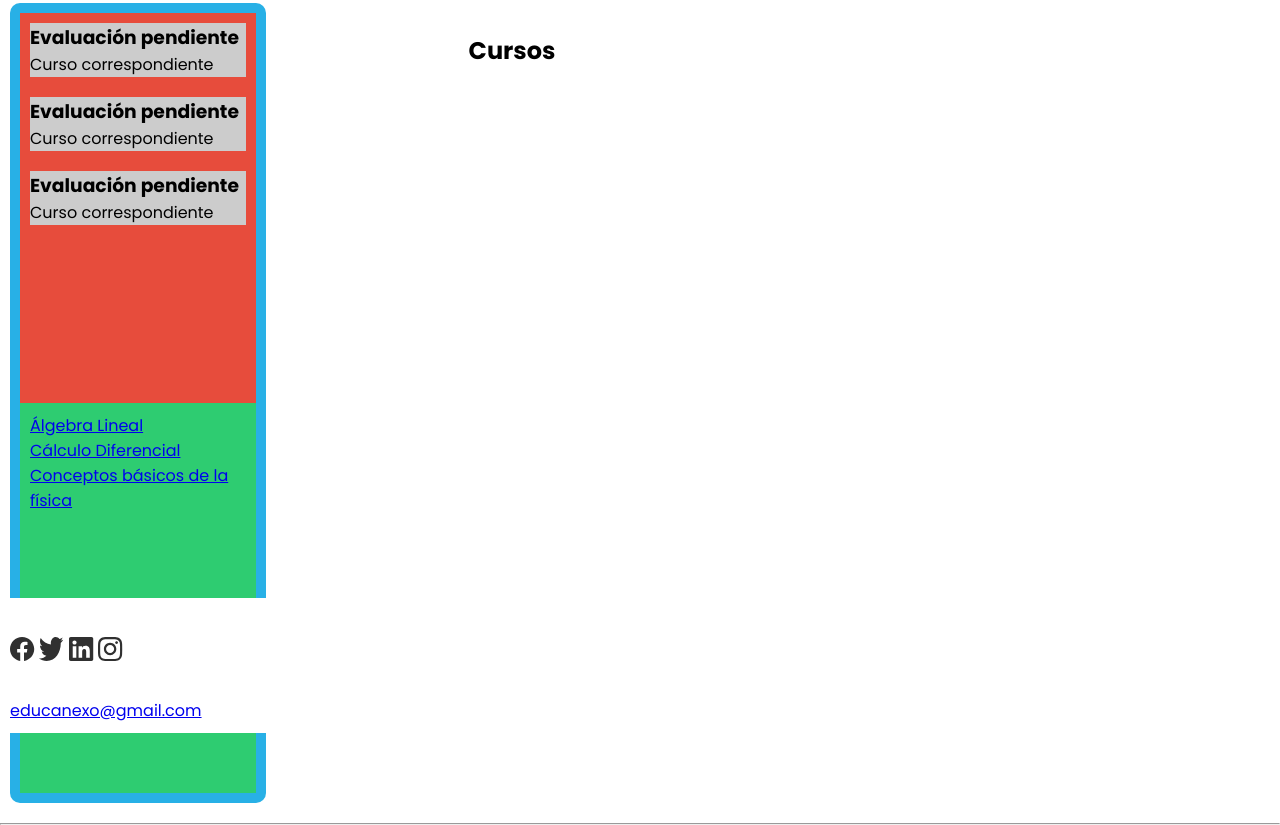
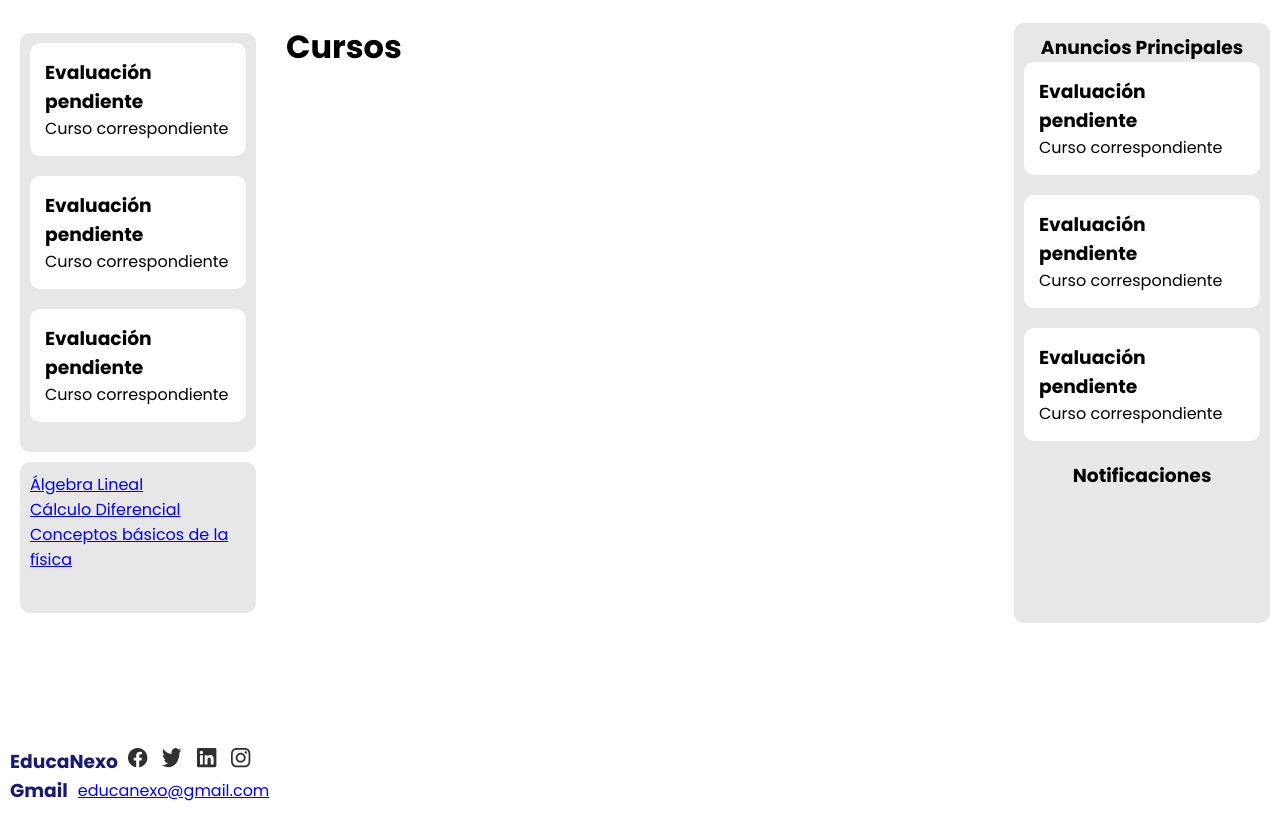
Before and after one commit to EduMirandaC/Educanexo, a plain HTML site: page Principal/principal.html in a window 1280 px wide. Shown: the part 67-892 px from the top of the page. Drawn offline with Linux system fonts and the light colour scheme.

Commit message:
mod_pagina_principal

```diff
--- a/Principal/mainStyle.css
+++ b/Principal/mainStyle.css
@@ -175,10 +175,11 @@ h2 {
 /* Estilos del Contenedor Principal */
 main {
     display: flex;
-    justify-content: center; /* Centrar horizontalmente */
+    justify-content: left; /* Centrar horizontalmente */
     align-items: flex-start; /* Alinear arriba verticalmente */
-    margin-top: 70px;
+    margin-top: 80px;
     min-height: 100vh;
+    margin-left: calc(20% + 20px);
 }
 
 /* Estilos del Contenedor Central */
@@ -192,11 +193,11 @@ main {
 /* Estilos de la Barra Izquierda */
 .barra-izquierda {
     width: 20%;
-    background-color: #28b0e6;
     padding: 10px;
-    height: 100%;
+    height: 75%;
     top: 70px;
     margin-left: 10px;
+    margin-top: 20px;
     position: fixed;
     display: flex;
     flex-direction: column;
@@ -204,7 +205,7 @@ main {
 }
 
 /* Estilos del Contenedor Central */
-.barra-derecha, .ev-pendientes, .recomendaciones {
+.ev-pendientes, .recomendaciones {
     flex: 1;
     padding: 10px;
     background-color: white;
@@ -213,25 +214,82 @@ main {
 
 .ev-pendientes {
     width: 100%;
-    background-color: #e74c3c; /* Color para diferenciar de la barra derecha */
+    background-color: #e8e7e7; /* Color para diferenciar de la barra derecha */
+    margin-bottom: 10px;
+    border-radius: 10px;
 }
 
 .recomendaciones {
     width: 100%;
-    background-color: #2ecc71; /* Otro color para diferenciar de la barra derecha */
+    background-color: #e8e7e7; /* Otro color para diferenciar de la barra derecha */
+    border-radius: 10px;
 }
 
 .ev-p {
     margin-bottom: 20px;
-    background-color: #ccc; /* Color gris para diferenciar los bloques en ev-p */
+    background-color: #ffffff; /* Color gris para diferenciar los bloques en ev-p */
+    border-radius: 10px;
+    padding: 15px;
+    text-align: left;
+}
+
+.barra-derecha {
+    width: 20%;
+    color: black;
+    padding: 10px;
+    margin-top: 20px;
+    height: 75%;
+    top: 70px;
+    right: 10px; /* Ajusta la posición desde el lado derecho */
+    position: fixed;
+    display: flex;
+    flex-direction: column;
+    border-radius: 10px;
+    background-color: #e8e7e7; /* Ajusta el color de fondo según sea necesario */
+    text-align: center;
+}
+
+.anuncios-principales h2{
+    font-size: 10px;
+    margin-bottom: 20px;
 }
 
 /* Estilos del Footer */
 .footer {
     background-color: white;
-    color: white;
+    color: midnightblue;
     padding: 10px; /* Ajustar el valor según sea necesario */
-    position: fixed;
+    position: absolute;
     bottom: 0;
     width: 100%;
+    display: flex;
+    align-items: center;
+    justify-content: space-between;
 }
+
+/* Estilos para la clase socials */
+.socials {
+    display: flex;
+    align-items: center;
+}
+
+.socials h3 {
+    margin-right: 10px;
+}
+
+.sub-socials img {
+    margin-right: 10px;
+    width: 20px; /* Ajustar el tamaño según sea necesario */
+    height: auto; /* Esto mantendrá la proporción de la altura basada en el ancho */
+}
+
+/* Estilos para la clase link */
+.link {
+    display: flex;
+    align-items: center;
+}
+
+/* Estilos específicos para el correo */
+.link h3 {
+    margin-right: 10px; /* Espaciado entre el ícono y el correo */
+}
--- a/Principal/principal.html
+++ b/Principal/principal.html
@@ -52,11 +52,28 @@
     </div>
 
     <div class="barra-derecha">
-
+        <div class="anuncions-principales">
+            <h3>Anuncios Principales</h3>
+            <div class="ev-p">
+                <h3>Evaluación pendiente</h3>
+                <p>Curso correspondiente</p>
+            </div>
+            <div class="ev-p">
+                <h3>Evaluación pendiente</h3>
+                <p>Curso correspondiente</p>
+            </div>
+            <div class="ev-p">
+                <h3>Evaluación pendiente</h3>
+                <p>Curso correspondiente</p>
+            </div>
+        </div>
+        <div class = "notificaciones-generales">
+            <h3>Notificaciones</h3>
+        </div>
     </div>
 
     <main>
-        <h2>Cursos</h2>
+        <h1>Cursos</h1>
     </main>
 
     <hr>
@@ -64,9 +81,9 @@
     <footer class="footer container">
 
         <div class="footer-links">
-            <div class="link">
+            <div class="socials">
                 <h3>EducaNexo</h3>
-                <div class="socials">
+                <div class="sub-socials">
                     <img src="../images/s1.svg" alt="">
                     <img src="../images/s2.svg" alt="">
                     <img src="../images/s3.svg" alt="">
```
